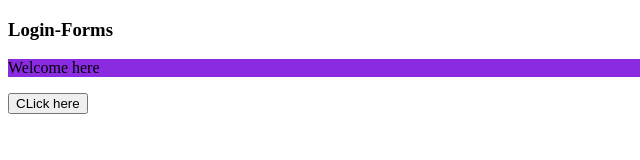
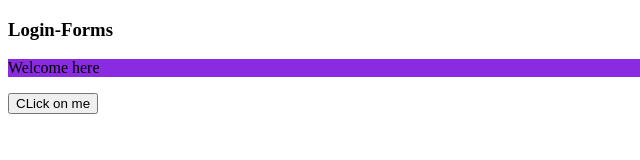
Before and after one commit to BatmanXspidey/LocalRepo, a plain HTML site: page index.html in a window 1280 px wide. Shown: the full height of the page, 0-640 px from the left. Drawn offline with Linux system fonts and the light colour scheme.

Commit message:
edit button

```diff
--- a/index.html
+++ b/index.html
@@ -9,6 +9,6 @@
 <body>
     <h3>Login-Forms</h3>
     <p>Welcome here </p>
-    <button>CLick here</button>
+    <button>CLick on me </button>
 </body>
 </html>
```
